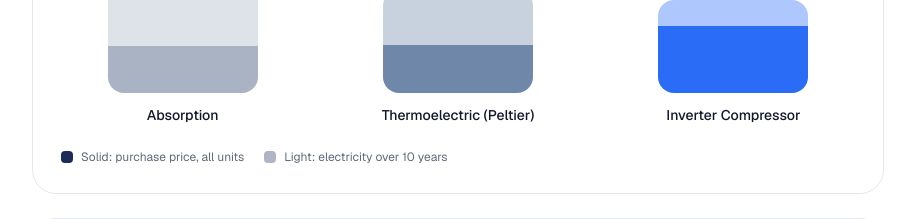
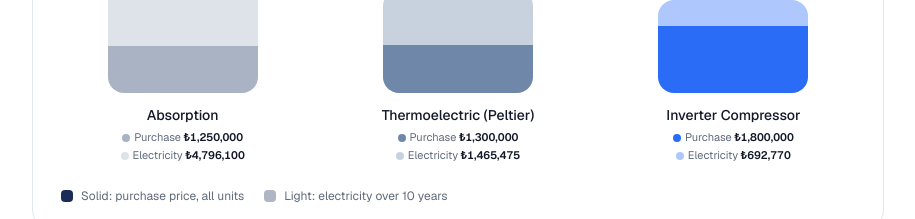
Before and after one commit to sinan-creator/Minibar-calc, a Next.js app: page / in a window 1280 px wide. Shown: the part 2620-2839 px from the top of the page, without its empty margins (364-1279 px from the left). Built offline with nearby package versions, Linux system fonts and the light colour scheme; no server answers.

Commit message:
Show purchase and electricity amounts under each cost-chart bar
Flyer and app: each column lists the purchase price of all units and
the electricity over the period beneath the technology name.

Co-Authored-By: Claude Fable 5.1 <noreply@anthropic.com>

```diff
--- a/src/components/Charts.tsx
+++ b/src/components/Charts.tsx
@@ -56,6 +56,16 @@ export function OwnershipBarChart({ result, currency, years }: ChartProps) {
                 </div>
               </div>
               <div className="mt-3 text-center text-sm font-medium text-ink">{techName(r.tech, lang)}</div>
+              <div className="num mt-1 space-y-0.5 text-center text-[11px] text-slate-ui">
+                <div>
+                  <span className="mr-1 inline-block h-2 w-2 rounded-sm align-middle" style={{ background: color }} />
+                  {s.purchase} <span className="font-semibold text-ink">{f.money(r.investment, currency)}</span>
+                </div>
+                <div>
+                  <span className="mr-1 inline-block h-2 w-2 rounded-sm align-middle" style={{ background: color, opacity: 0.38 }} />
+                  {s.electricity} <span className="font-semibold text-ink">{f.money(r.totalCost - r.investment, currency)}</span>
+                </div>
+              </div>
             </div>
           );
         })}
--- a/src/lib/i18n.ts
+++ b/src/lib/i18n.ts
@@ -107,6 +107,7 @@ const en = {
   inverterSaves: (pct: string) => `Inverter saves ${pct}%`,
   purchase: "Purchase",
   legendPurchase: "Solid: purchase price, all units",
+  electricity: "Electricity",
   electricityOver: (years: string) => `Light: electricity over ${years}`,
   cumulativeTitle: "Cumulative cost over time",
   cumulativeSubtitle: "Where the lines cross, the Inverter has paid back its higher purchase price.",
@@ -319,6 +320,7 @@ const tr: Strings = {
   inverterSaves: (pct) => `Inverter %${pct} tasarruf`,
   purchase: "Satın alma",
   legendPurchase: "Koyu: satın alma bedeli, tüm adetler",
+  electricity: "Elektrik",
   electricityOver: (years) => `Açık: ${years} elektrik`,
   cumulativeTitle: "Zaman içinde kümülatif maliyet",
   cumulativeSubtitle: "Çizgilerin kesiştiği noktada Inverter yüksek satın alma fiyatını geri ödemiştir.",
```
Also changed, not shown: print/elektromarla-minibar-comparison-en.html (+9 -2 lines), print/elektromarla-minibar-karsilastirma-tr.html (+9 -2 lines), scripts/make-flyer.mts, 2 other files (tests, documents, lock files or other folders).
